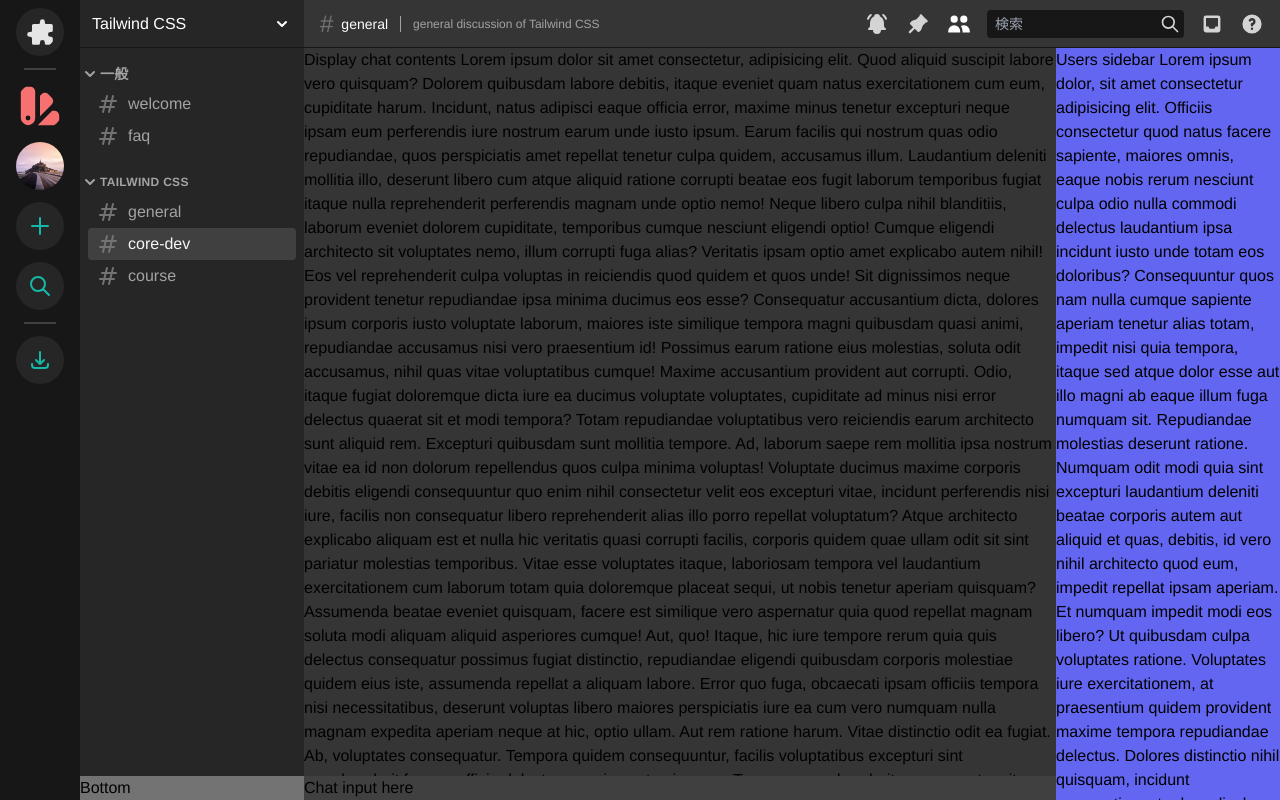
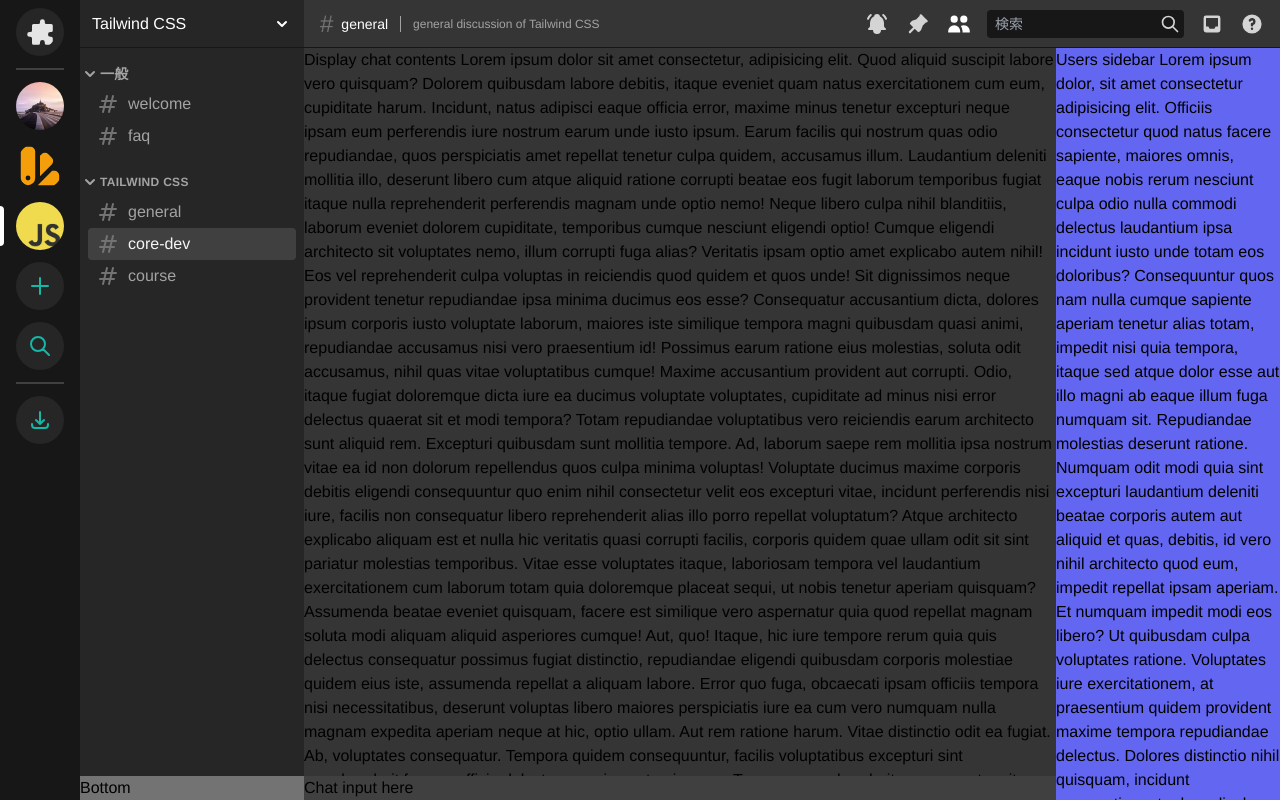
Before and after one commit to miya-start/next-chat, a Next.js app: page / in a window 1280 px wide. Built offline with nearby package versions, Linux system fonts and the light colour scheme.

Commit message:
Add JS server

```diff
--- a/pages/index.tsx
+++ b/pages/index.tsx
@@ -25,7 +25,7 @@
         <title>メインページ</title>
       </Head>
 
-      <nav className="flex-none flex flex-col min-h-screen h-screen w-20 p-2 bg-trueGray-900">
+      <nav className="flex-none flex flex-col min-h-screen h-screen w-20 py-2 bg-trueGray-900">
         <div className="overflow-y-auto text-sm">
           <ul className="text-center">
             <li>
@@ -45,24 +45,45 @@
           <hr className="mx-4 mt-3 border-b border-trueGray-700"></hr>
           <ul aria-label="サーバー">
             <li className="mt-3">
-              <a href="#" aria-label="テストサーバー１">
-                <ColorSwatchIcon
-                  className="mx-auto rounded-full text-red-400"
+              <a
+                className="flex justify-center items-center"
+                href="#"
+                aria-label="テストサーバー1"
+              >
+                <Image
+                  className="rounded-full"
+                  src="/dan-asaki-wC_YNVgIRdA-unsplash.jpg"
+                  alt="laravel"
                   width={48}
                   height={48}
                 />
               </a>
             </li>
             <li className="mt-3">
+              <a href="#" aria-label="テストサーバー2">
+                <ColorSwatchIcon
+                  className="mx-auto rounded-full text-yellow-500"
+                  width={48}
+                  height={48}
+                />
+              </a>
+            </li>
+            <li className="mt-3 relative">
+              <div
+                className="absolute top-0 left-0 flex items-center w-2 h-12"
+                aria-hidden="true"
+              >
+                <span className="w-2 h-10 -ml-1 bg-white rounded"></span>
+              </div>
               <a
                 className="flex justify-center items-center"
                 href="#"
-                aria-label="テストサーバー２"
+                aria-label="テストサーバー3"
               >
                 <Image
                   className="rounded-full"
-                  src="/dan-asaki-wC_YNVgIRdA-unsplash.jpg"
-                  alt="laravel"
+                  src="/68747470733a2f2f7261772e6769746875622e636f6d2f766f6f646f6f74696b69676f642f6c6f676f2e6a732f6d61737465722f6a732e706e67.png"
+                  alt="JavaScript"
                   width={48}
                   height={48}
                 />
```
Also changed, not shown: public/68747470733a2f2f7261772e6769746875622e636f6d2f766f6f646f6f74696b69676f642f6c6f676f2e6a732f6d61737465722f6a732e706e67.png (added).
